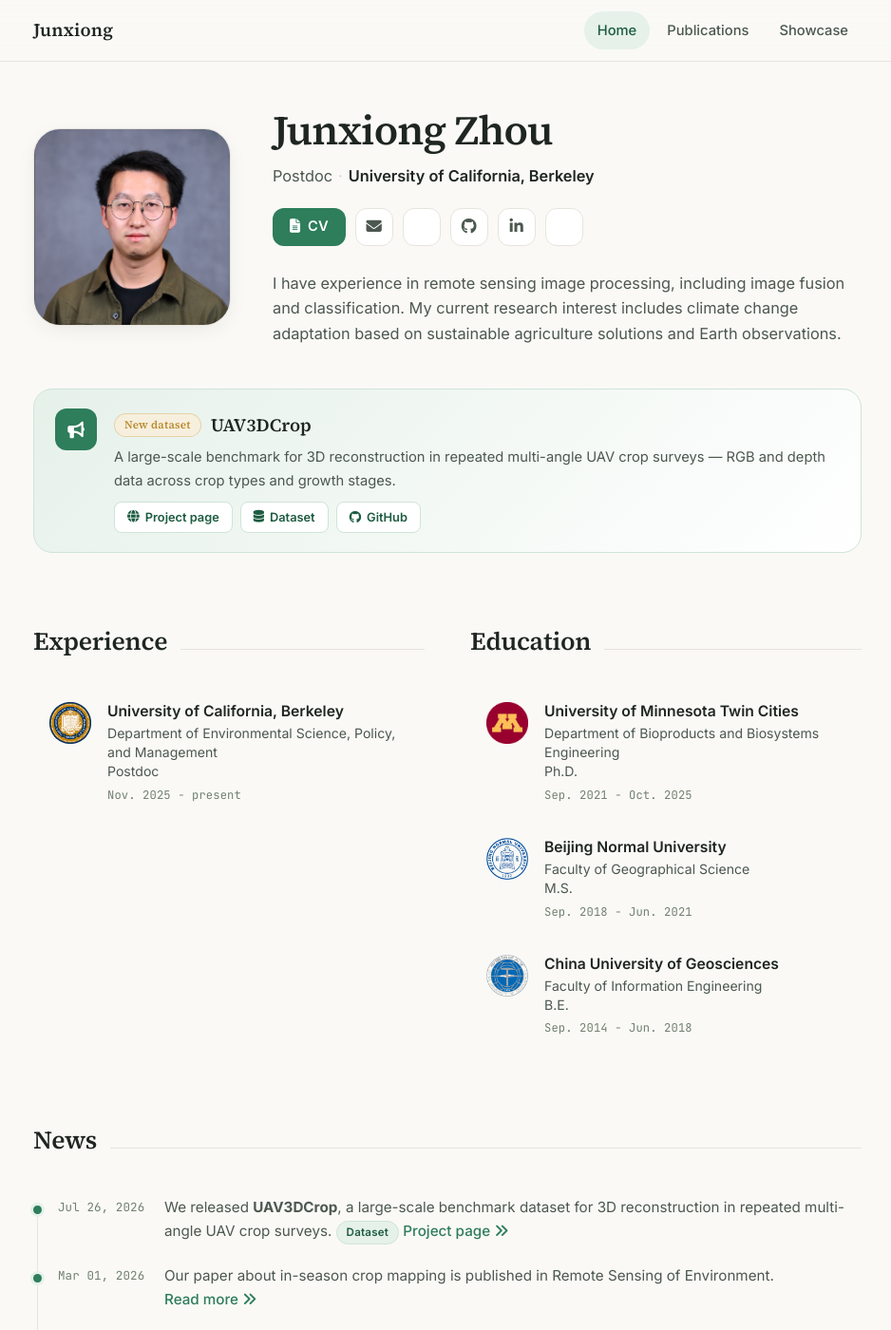
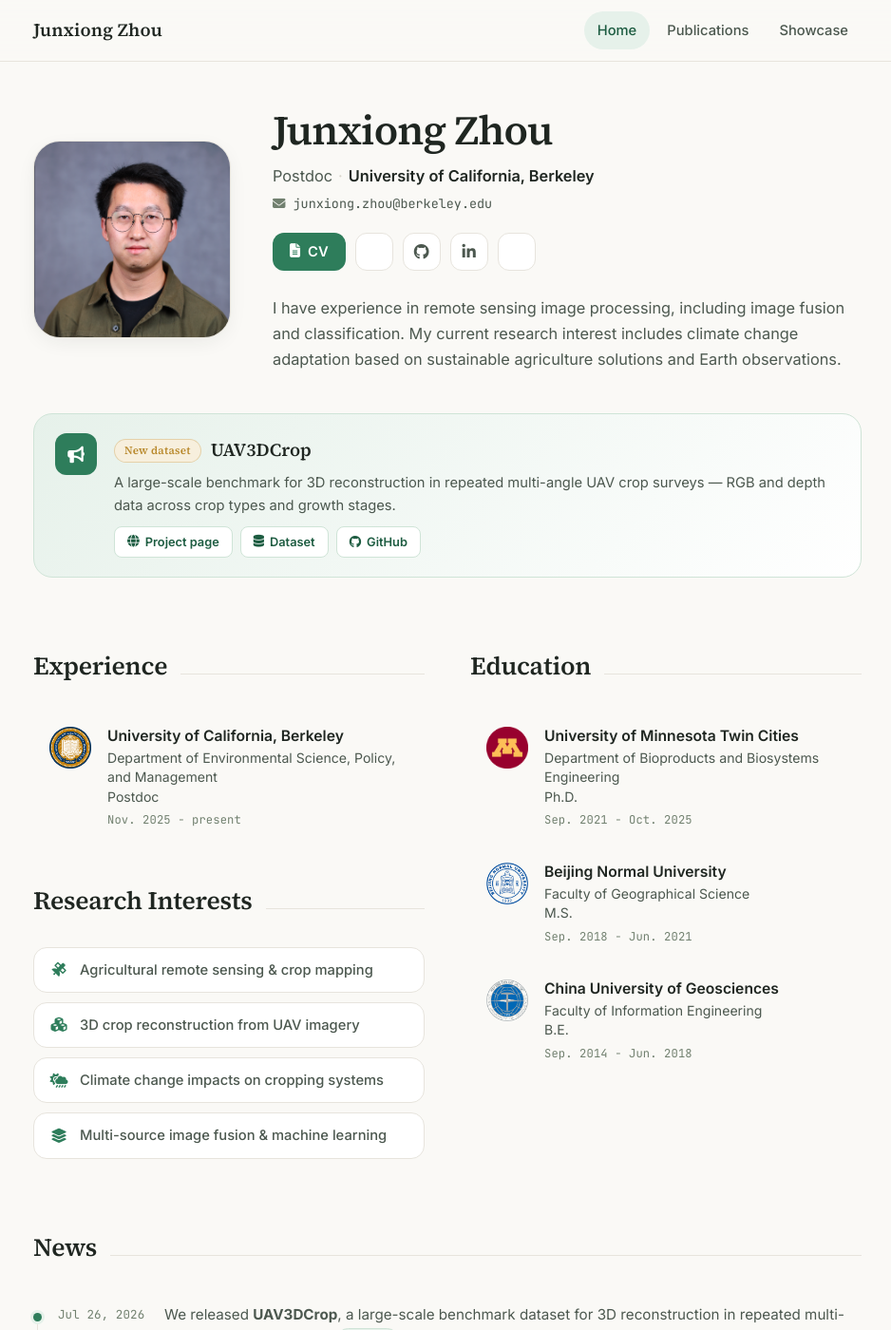
Before and after one commit to Link-dev/Link-dev.github.io, a Jekyll site: the page built from index.html, in a window 1280 px wide and 1400 px high. Shown: the whole window at 95% size, without its empty margins (169-1107 px from the left). Built offline with Jekyll 4.4.1, drawn with Linux system fonts in a browser that asks for light colours; a style sheet for code colours, icons or effects is not loaded; some of the changed text lies outside the part shown.

Commit message:
Improve homepage professionalism
- Show full name in navbar
- Display email as plain text under position
- Add Research Interests tags (fills the empty Experience column)
- Collapse News to 5 recent items with a show-all toggle
- Redesign Selected Publications as featured cards (cover-top grid
  with venue overlay), distinct from the detailed Publications list

Co-Authored-By: Claude Fable 5 <noreply@anthropic.com>

```diff
--- a/_data/profile.yml
+++ b/_data/profile.yml
@@ -1,6 +1,6 @@
 primary_name: "Junxiong Zhou"
 secondary_name: ""
-navbar_name: "Junxiong"
+navbar_name: "Junxiong Zhou"
 
 positions:
 - name: Postdoc
@@ -22,6 +22,17 @@ github: Link-dev
 #   Please tell me your <strong>name</strong> and <strong>affiliation</strong> (current or past) when adding my wechat. Thanks!
 linkedin: junxiong-zhou-716049222
 orcid: 0000-0001-7455-0759
+
+# Research interest tags shown on the homepage (edit freely)
+interests:
+  - name: Agricultural remote sensing & crop mapping
+    icon: fas fa-satellite
+  - name: 3D crop reconstruction from UAV imagery
+    icon: fas fa-cubes
+  - name: Climate change impacts on cropping systems
+    icon: fas fa-cloud-sun-rain
+  - name: Multi-source image fusion & machine learning
+    icon: fas fa-layer-group
 
 short_bio_text_justify: false
 short_bio: >-
--- /dev/null
+++ b/_includes/pub_feature.html
@@ -0,0 +1,28 @@
+{%- assign item = include.item -%}
+<article class="feature-card">
+    <div class="feature-cover">
+        {%- if item.cover -%}
+        <img src="{{ item.cover | relative_url }}" alt="{{ item.title | escape }}" loading="lazy">
+        {%- else -%}
+        <div class="cover-placeholder"></div>
+        {%- endif -%}
+        <span class="feature-venue">{{ item.pub }} · {{ item.pub_date }}</span>
+    </div>
+    <div class="feature-body">
+        <h3 class="feature-title">{{ item.title }}</h3>
+        <p class="feature-authors">{% include author_list.html authors=item.authors %}</p>
+        <div class="feature-foot">
+            {%- if item.pub_last contains "Spotlight" %}<span class="badge badge-feature"><i class="fas fa-award"></i> Spotlight</span>{% endif -%}
+            {%- if item.semantic_scholar_id %}<span data-semantic-scholar-id="{{ item.semantic_scholar_id }}"></span>{% endif -%}
+            <span class="feature-links">
+                {%- for link in item.links -%}
+                {%- if link[1].url -%}
+                <a target="{{ link[1]['target'] | default: '_blank' }}" href="{{ link[1]['url'] }}">{{ link[0] | capitalize }} <i class="fas fa-arrow-up-right-from-square"></i></a>
+                {%- else -%}
+                <a target="_blank" href="{{ link[1] }}">{{ link[0] | capitalize }} <i class="fas fa-arrow-up-right-from-square"></i></a>
+                {%- endif -%}
+                {%- endfor -%}
+            </span>
+        </div>
+    </div>
+</article>
--- a/assets/css/main.css
+++ b/assets/css/main.css
@@ -306,6 +306,21 @@ img {
   }
 }
 
+.hero-email {
+  margin: 2px 0 0;
+  font-family: var(--font-mono);
+  font-size: 0.84rem;
+  color: var(--muted);
+}
+
+.hero-email a {
+  color: var(--text-secondary);
+}
+
+.hero-email a:hover {
+  color: var(--accent-strong);
+}
+
 .hero-bio {
   margin-top: 26px;
   font-size: 1.02rem;
@@ -477,6 +492,41 @@ img {
   letter-spacing: 0.01em;
 }
 
+/* Research interests */
+
+.interests-head {
+  margin-top: 40px;
+}
+
+.interest-list {
+  list-style: none;
+  margin: 0;
+  padding: 0;
+  display: flex;
+  flex-direction: column;
+  gap: 10px;
+}
+
+.interest-list li {
+  display: flex;
+  align-items: center;
+  gap: 12px;
+  padding: 11px 16px;
+  border-radius: var(--radius);
+  background: var(--surface);
+  border: 1px solid var(--border);
+  font-size: 0.92rem;
+  font-weight: 500;
+  color: var(--text-secondary);
+}
+
+.interest-list li i {
+  color: var(--accent);
+  font-size: 0.95rem;
+  width: 20px;
+  text-align: center;
+}
+
 /* --------------------------------------------------------------------------
    News
    -------------------------------------------------------------------------- */
@@ -542,6 +592,38 @@ img {
 .news-text a {
   font-weight: 500;
   white-space: nowrap;
+}
+
+.news-item.news-extra {
+  display: none;
+}
+
+.news-list.news-open .news-item.news-extra {
+  display: flex;
+}
+
+.news-toggle {
+  display: inline-flex;
+  align-items: center;
+  gap: 8px;
+  margin-top: 14px;
+  margin-left: 26px;
+  padding: 7px 16px;
+  border-radius: 999px;
+  border: 1px solid var(--border);
+  background: var(--surface);
+  font-family: var(--font-text);
+  font-size: 0.84rem;
+  font-weight: 550;
+  color: var(--text-secondary);
+  cursor: pointer;
+  transition: all 0.15s ease;
+}
+
+.news-toggle:hover {
+  color: var(--accent-strong);
+  border-color: var(--accent-soft-border);
+  background: var(--accent-soft);
 }
 
 /* --------------------------------------------------------------------------
@@ -714,6 +796,115 @@ a.badge-citations:hover {
   color: var(--accent-strong);
   border-color: var(--accent-soft-border);
   background: var(--accent-soft);
+}
+
+/* Featured publications (homepage) */
+
+.pub-feature-grid {
+  display: grid;
+  grid-template-columns: 1fr 1fr;
+  gap: 20px;
+}
+
+.feature-card {
+  display: flex;
+  flex-direction: column;
+  background: var(--surface);
+  border: 1px solid var(--border);
+  border-radius: var(--radius-lg);
+  overflow: hidden;
+  transition: all 0.18s ease;
+}
+
+.feature-card:hover {
+  border-color: var(--border-strong);
+  box-shadow: var(--shadow-md);
+  transform: translateY(-3px);
+}
+
+.feature-cover {
+  position: relative;
+  background: var(--surface-2);
+}
+
+.feature-cover img,
+.feature-cover .cover-placeholder {
+  display: block;
+  width: 100%;
+  height: 168px;
+  object-fit: cover;
+}
+
+.feature-venue {
+  position: absolute;
+  left: 12px;
+  bottom: 12px;
+  max-width: calc(100% - 24px);
+  padding: 4px 12px;
+  border-radius: 999px;
+  background: rgba(17, 24, 19, 0.78);
+  -webkit-backdrop-filter: blur(4px);
+  backdrop-filter: blur(4px);
+  color: #fff;
+  font-size: 0.74rem;
+  font-weight: 600;
+  font-style: italic;
+  white-space: nowrap;
+  overflow: hidden;
+  text-overflow: ellipsis;
+}
+
+.feature-body {
+  display: flex;
+  flex-direction: column;
+  flex: 1;
+  padding: 16px 18px 16px;
+}
+
+.feature-title {
+  font-size: 0.96rem;
+  font-weight: 600;
+  line-height: 1.45;
+  margin: 0 0 8px;
+}
+
+.feature-authors {
+  font-size: 0.8rem;
+  color: var(--muted);
+  line-height: 1.5;
+  margin: 0 0 14px;
+}
+
+.feature-authors strong {
+  color: var(--text);
+  font-weight: 650;
+}
+
+.feature-authors .author-note {
+  display: none;
+}
+
+.feature-foot {
+  margin-top: auto;
+  display: flex;
+  flex-wrap: wrap;
+  align-items: center;
+  gap: 8px;
+}
+
+.feature-links {
+  margin-left: auto;
+  display: inline-flex;
+  gap: 12px;
+}
+
+.feature-links a {
+  font-size: 0.8rem;
+  font-weight: 600;
+}
+
+.feature-links a i {
+  font-size: 0.68rem;
 }
 
 /* Publications page: year groups */
@@ -925,6 +1116,10 @@ dialog.lightbox img {
     height: 170px;
   }
 
+  .pub-feature-grid {
+    grid-template-columns: 1fr;
+  }
+
   .pub-year-group {
     flex-direction: column;
     gap: 14px;
--- a/index.html
+++ b/index.html
@@ -13,12 +13,12 @@ navbar_title: Home
             {%- if forloop.first -%}{{ pos.name }}{%- else -%}<span class="divider">·</span><span class="affiliation">{{ pos.name }}</span>{%- endif -%}
             {%- endfor -%}
         </p>
+        {% if site.data.profile.email %}
+        <p class="hero-email"><i class="fas fa-envelope"></i> <a href="mailto:{{ site.data.profile.email }}">{{ site.data.profile.email }}</a></p>
+        {% endif %}
         <div class="hero-contact">
             {% if site.data.profile.cv_link %}
             <a class="btn-cv" href="{{ site.data.profile.cv_link | relative_url }}" target="_blank"><i class="fas fa-file-lines"></i> CV</a>
-            {% endif %}
-            {% if site.data.profile.email %}
-            <a class="icon-btn" href="mailto:{{ site.data.profile.email }}" title="Email"><i class="fas fa-envelope"></i></a>
             {% endif %}
             {% if site.data.profile.gscholar %}
             <a class="icon-btn" href="https://scholar.google.com/citations?user={{ site.data.profile.gscholar }}" target="_blank" title="Google Scholar"><i class="ai ai-google-scholar"></i></a>
@@ -74,6 +74,18 @@ navbar_title: Home
                 </div>
                 {% endfor %}
             </div>
+
+            {% if site.data.profile.interests %}
+            <div class="section-head interests-head">
+                <h2>Research Interests</h2>
+                <div class="rule"></div>
+            </div>
+            <ul class="interest-list">
+                {% for item in site.data.profile.interests %}
+                <li><i class="{{ item.icon }}"></i> {{ item.name }}</li>
+                {% endfor %}
+            </ul>
+            {% endif %}
         </div>
         <div>
             <div class="section-head">
@@ -103,15 +115,32 @@ navbar_title: Home
         <h2>News</h2>
         <div class="rule"></div>
     </div>
-    <div class="news-list">
+    <div class="news-list" id="news-list">
         {% assign news_sorted = site.news | sort: "date" | reverse %}
-        {% for item in news_sorted limit: site.data.display.homepage.num_news %}
-        <div class="news-item">
+        {% for item in news_sorted %}
+        <div class="news-item{% if forloop.index > 5 %} news-extra{% endif %}">
             <div class="news-date">{{ item.date | date: "%b %d, %Y" }}</div>
             <div class="news-text">{{ item.title }}</div>
         </div>
         {% endfor %}
     </div>
+    {% if count_news > 5 %}
+    <button class="news-toggle" id="news-toggle" type="button">
+        <i class="fas fa-chevron-down"></i> Show all {{ count_news }} updates
+    </button>
+    <script>
+    (function () {
+        var btn = document.getElementById('news-toggle');
+        btn.addEventListener('click', function () {
+            var list = document.getElementById('news-list');
+            var open = list.classList.toggle('news-open');
+            btn.innerHTML = open
+                ? '<i class="fas fa-chevron-up"></i> Show fewer'
+                : '<i class="fas fa-chevron-down"></i> Show all {{ count_news }} updates';
+        });
+    })();
+    </script>
+    {% endif %}
 </section>
 {% endif %}
 
@@ -121,11 +150,11 @@ navbar_title: Home
         <div class="rule"></div>
         <a class="section-link" href="{{ '/publications' | relative_url }}">View all <i class="fas fa-arrow-right"></i></a>
     </div>
-    <div class="pub-list">
+    <div class="pub-feature-grid">
         {% assign pubs = site.publications | sort: "date" | reverse %}
         {% for item in pubs %}
         {% if item.selected %}
-        {% include pub_item.html item=item %}
+        {% include pub_feature.html item=item %}
         {% endif %}
         {% endfor %}
     </div>
```
